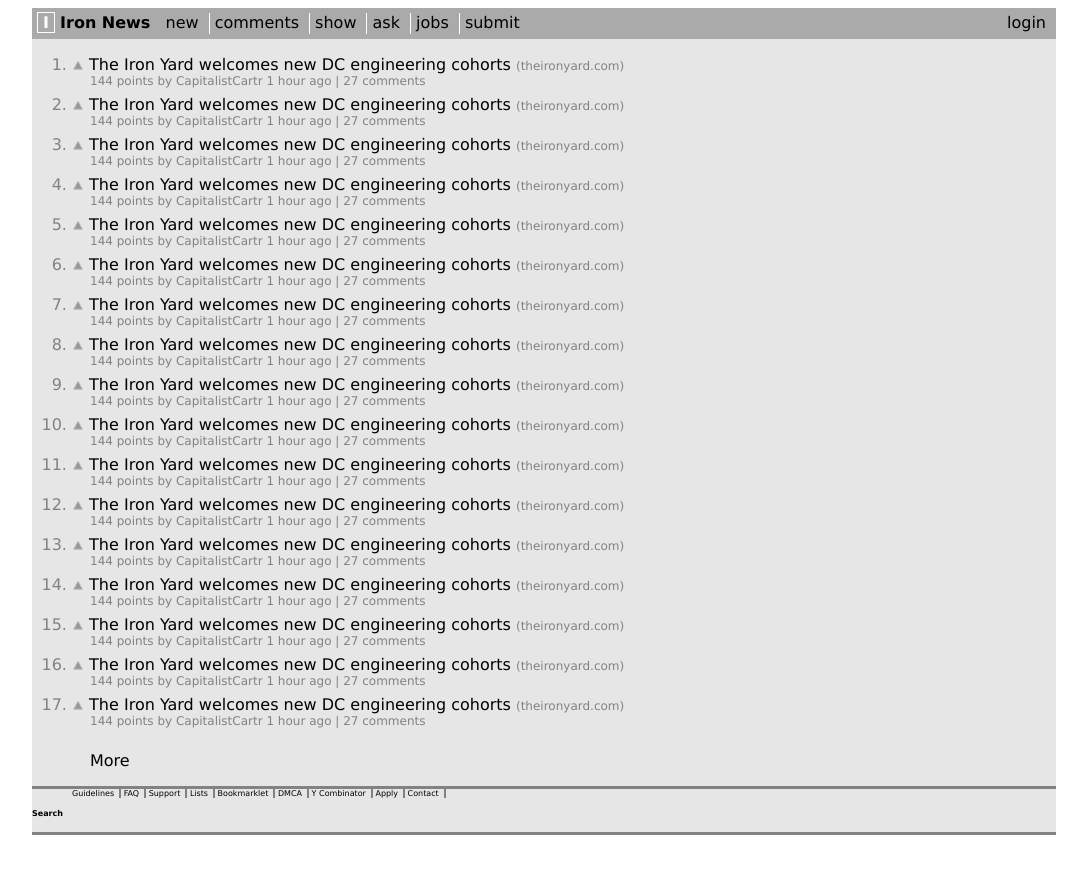
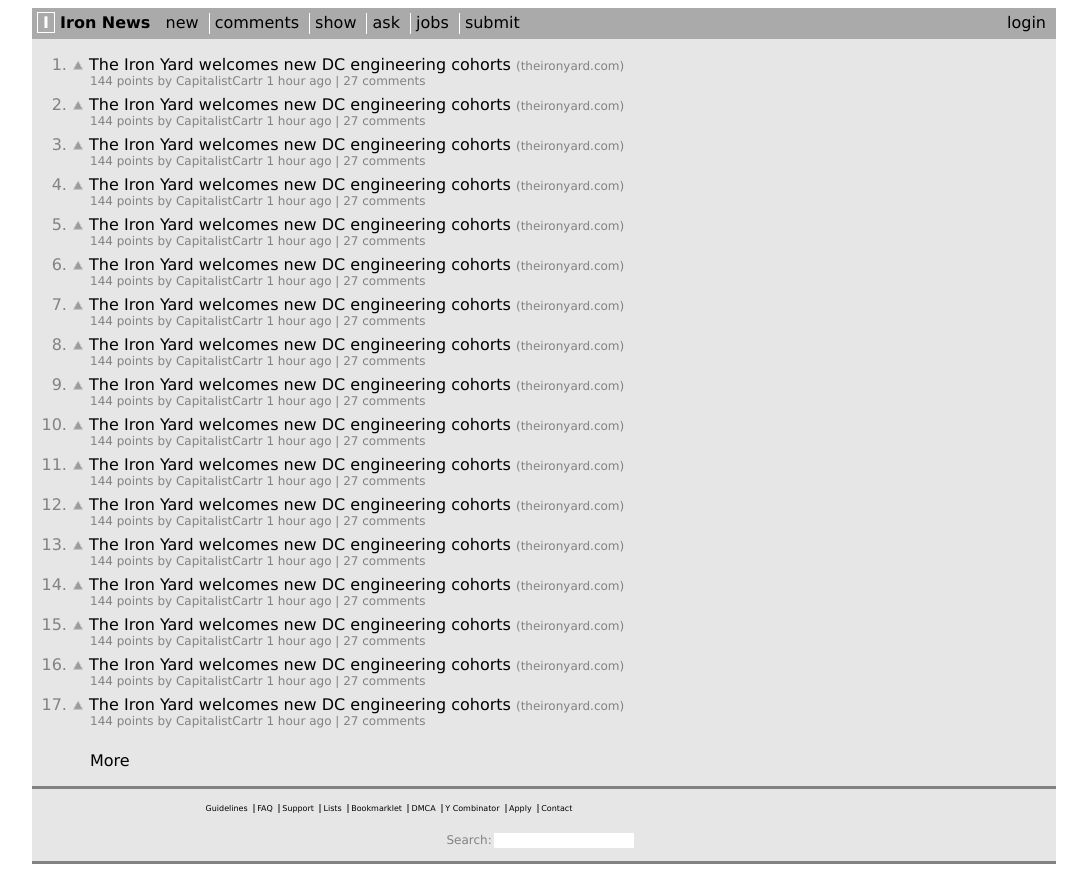
Before and after one commit to alexanderallis/IronNews, a plain HTML site: page index.html in a window 1280 px wide. Shown: the whole page, without its empty margins (96-1183 px from the left). Before the commit the page ends 843 px from the top, so only its background shows below. Drawn offline with Linux system fonts and the light colour scheme.

Commit message:
completed project

```diff
--- a/assets/css/styles.css
+++ b/assets/css/styles.css
@@ -120,10 +120,15 @@
     border-top-width: medium;
     border-top-color: rgb(130,130,130);
     font-size: .5em;
+    padding-top: 7px;
+    padding-bottom: 10px;
 }
 
 footer ul {
-    margin:auto 0;
+    border-style: none;
+    width:70%;
+    margin-left: auto;
+    margin-right: auto;
 }
 
 footer ul li {
@@ -133,3 +138,37 @@
     border-right-color:rgb(130,130,130);
     padding-right:5px;
 }
+
+footer ul li:last-child{
+    border-style: none;
+}
+
+/*--------SEARCH BAR---------*/
+
+.search-container {
+    width:195px;
+    margin:0 auto;
+    margin-top: 20px;
+    border-style: none;
+    padding:0;
+
+}
+
+footer h2 {
+    border-style: none;
+    display:inline-block;
+    padding: 0;
+    margin: 0;
+    color: rgb(130,130,130);
+    font-weight: normal;
+}
+
+.search-box{
+    width:140px;
+    height:15px;
+    background-color:white;
+    display: inline-block;
+    margin: 0;
+    padding:0;
+    margin-bottom: -4px;
+}
--- a/index.html
+++ b/index.html
@@ -287,7 +287,7 @@
           <li>Contact</li>
       </ul>
       <div class="search-container">
-          <h4>Search</h4>
+          <h2>Search: </h2>
           <div class="search-box">
           </div>
       </div>
```
